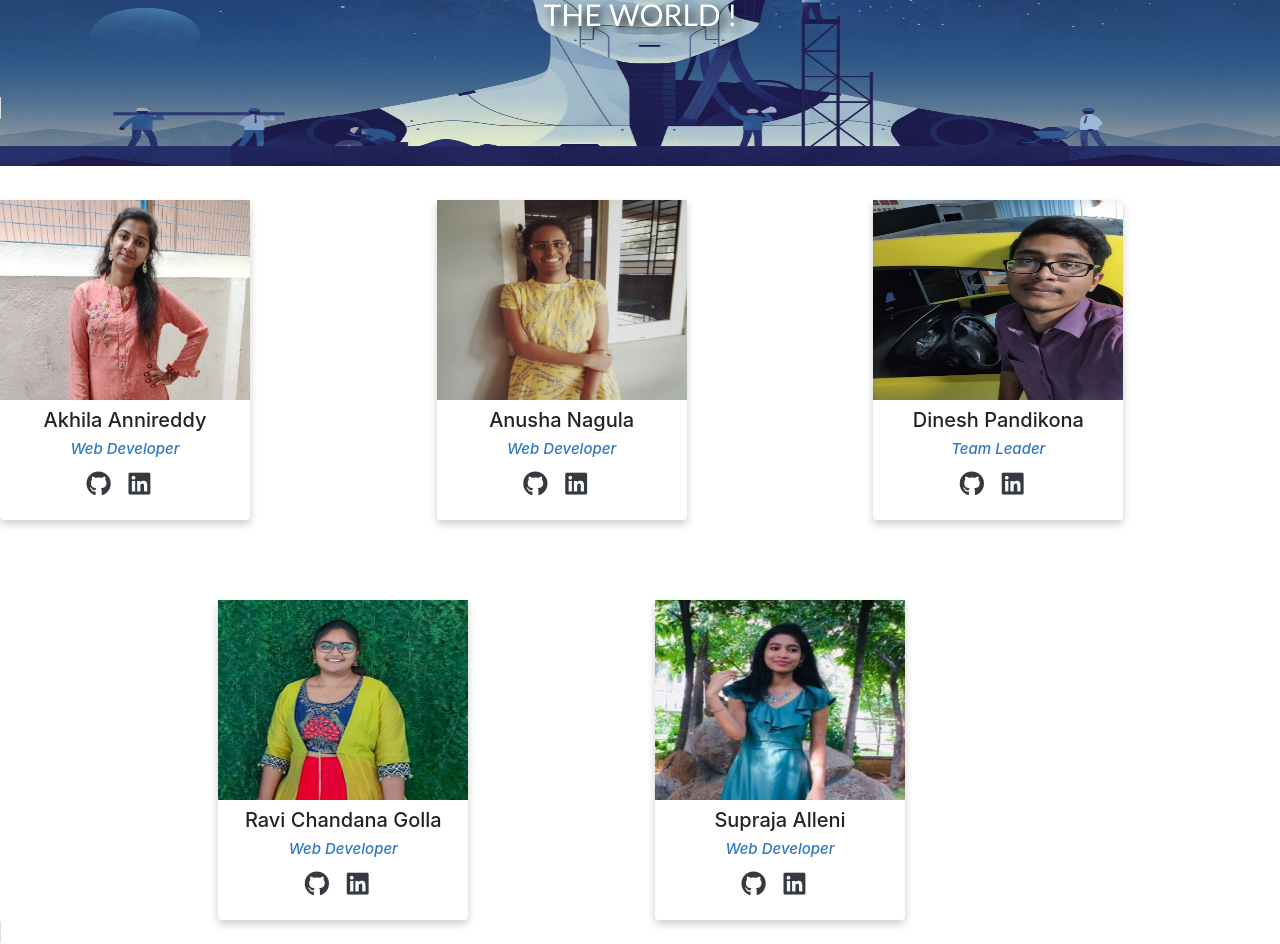
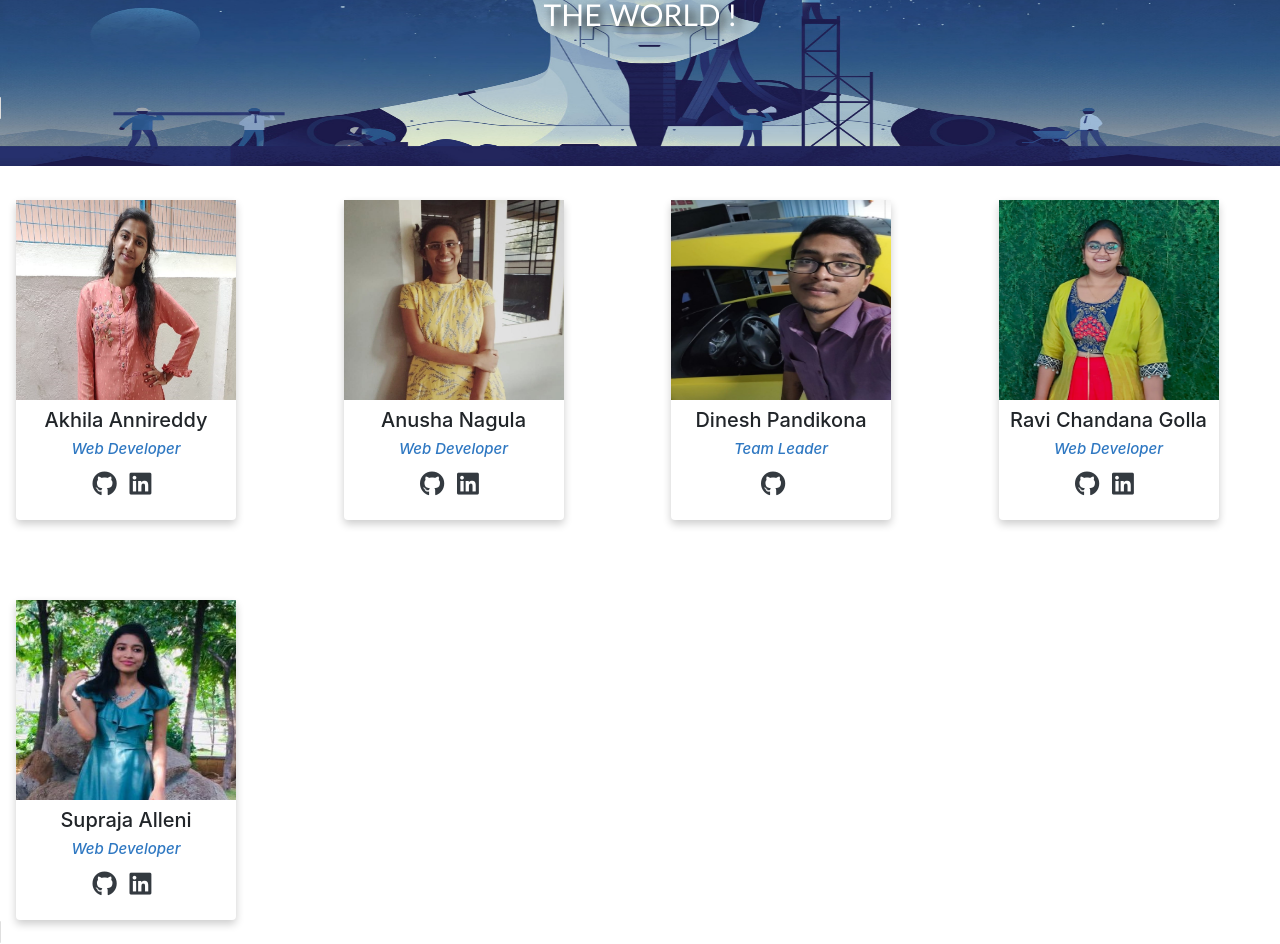
Before and after one commit to AkhilaAnnireddy/StackStats, a React (Create React App) app: page /AboutUs in a window 1280 px wide. Shown: the part 240-1184 px from the top of the page. Built offline with nearby package versions, Linux system fonts and the light colour scheme.

Commit message:
about_commit2

```diff
--- a/src/Components/Pages/AboutUs/AboutUs.css
+++ b/src/Components/Pages/AboutUs/AboutUs.css
@@ -28,22 +28,25 @@
 }
 
 
-
 .abtcard{
  text-align: center;
     /* margin:0 auto; */
     margin-top: 80px;
-    width:250px;
+    width:220px;
     height:320px;
     box-shadow: 0 4px 8px 0 rgba(0, 0, 0, 0.2);
     /* border: 2px solid rgb(181, 181, 181); */
     border-radius: 4px;
+    margin-left: 16px;
 }
 
+.akhilaimg{
+    margin-left: 5px;
+}
 
 .abtcard img{
     margin-bottom: 8px;
-    width:250px;
+    width:220px;
     height:200px;
     /* border:2px solid #343a40; */
 }
@@ -58,12 +61,14 @@
 }
 .git{
     font-size: 25px;
-    margin-right:15px ;
+    margin-right:10px ;
     display: inline;
+    text-align: center;
 }
 
 .ico{
     height:20px;
     width:20px;
     color: #343a40;
+    text-align: center;
 }
--- a/src/Components/Pages/AboutUs/AboutUs.js
+++ b/src/Components/Pages/AboutUs/AboutUs.js
@@ -37,33 +37,22 @@ class AboutUs extends Component{
 
             <div className='card abtinline'>
             <div className="row">
-                <div className="col-md-4 justify-content-center">
+                <div className="col-md justify-content-center">
                 <AboutUsCard img={Akhila} name="Akhila Annireddy" github="https://github.com/AkhilaAnnireddy" linkedin="https://www.linkedin.com/in/akhila-annireddy-900632198" role="Web Developer"/>
                 </div>
-                <div className="col-md-4 justify-content-center">
+                <div className="col-md justify-content-center">
                 <AboutUsCard img={Anusha} name="Anusha Nagula" github="https://github.com/anushanagula" linkedin="https://www.linkedin.com/in/anusha-nagula-7281b2192" role="Web Developer"/>
                 </div>
-                <div className="col-md-4 justify-content-center">
-                <AboutUsCard img={Dinesh} name="Dinesh Pandikona" github="https://github.com/Tesla-Atoz" linkedin="blabla" role="Web Developer" role="Team Leader"/>
+                <div className="col-md justify-content-center">
+                <AboutUsCard img={Dinesh} name="Dinesh Pandikona" github="https://github.com/Tesla-Atoz" linkedin="" role="Web Developer" role="Team Leader"/>
                 </div>
-            </div>
 
-            <div className="row">
-            <div className="col-md-2 justify-content-center">
-
-            </div>
-            <div className="col-md-2 justify-content-center">
+            <div className="col-md justify-content-center">
             <AboutUsCard img={Chandana} name="Ravi Chandana Golla" github="https://github.com/chandana-0904" linkedin="https://www.linkedin.com/in/ravi-chandana-golla-0904" role="Web Developer"/>
             </div>
-            <div className="col-md-2 justify-content-center">
-
-</div>
-            <div className="col-md-2 justify-content-center">
+            <div className="col-md justify-content-center">
             <AboutUsCard img={Supraja} name="Supraja Alleni" github="https://github.com/SuprajaAlleni" linkedin="https://www.linkedin.com/in/supraja-alleni-90358016a" role="Web Developer"/>
             </div>
-            <div className="col-md-2 justify-content-center">
-
-</div>
 
             </div>
 
```
